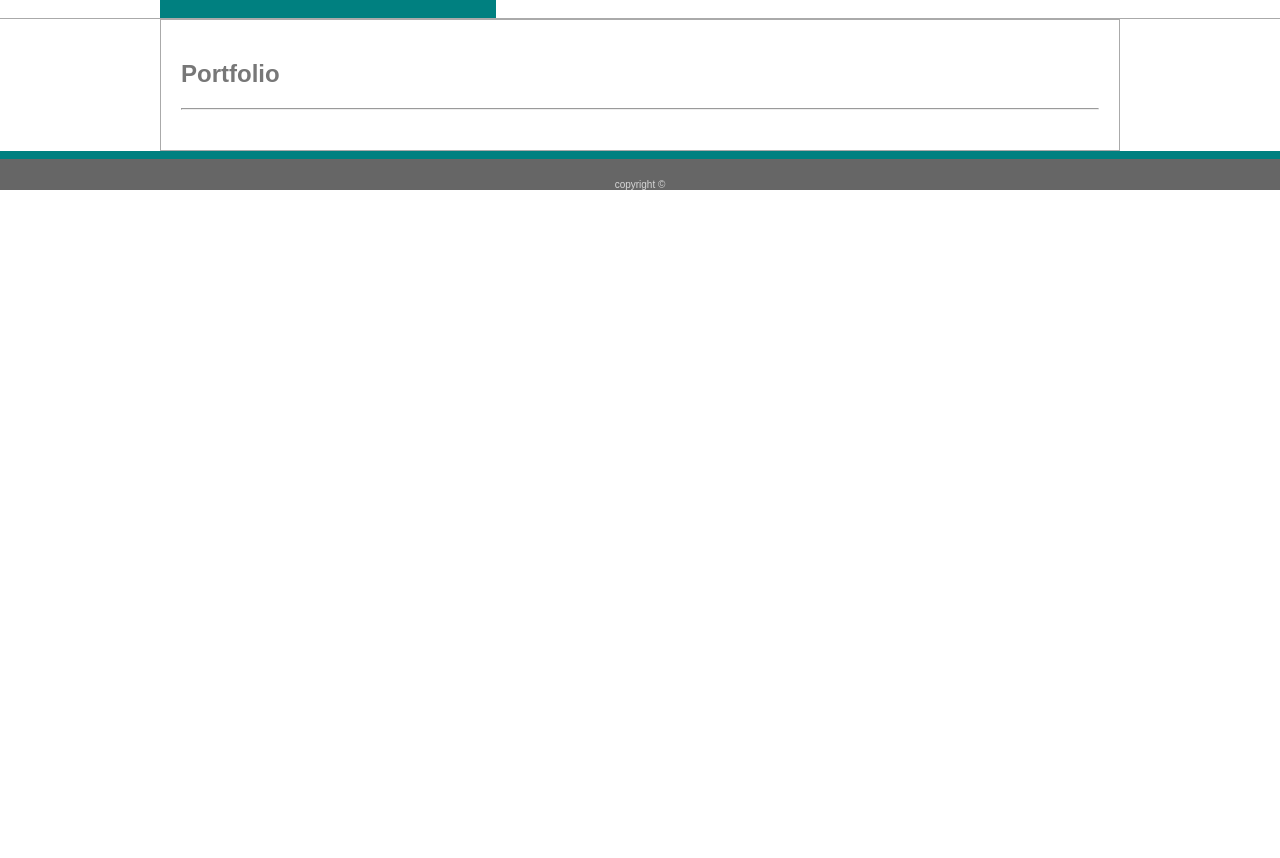
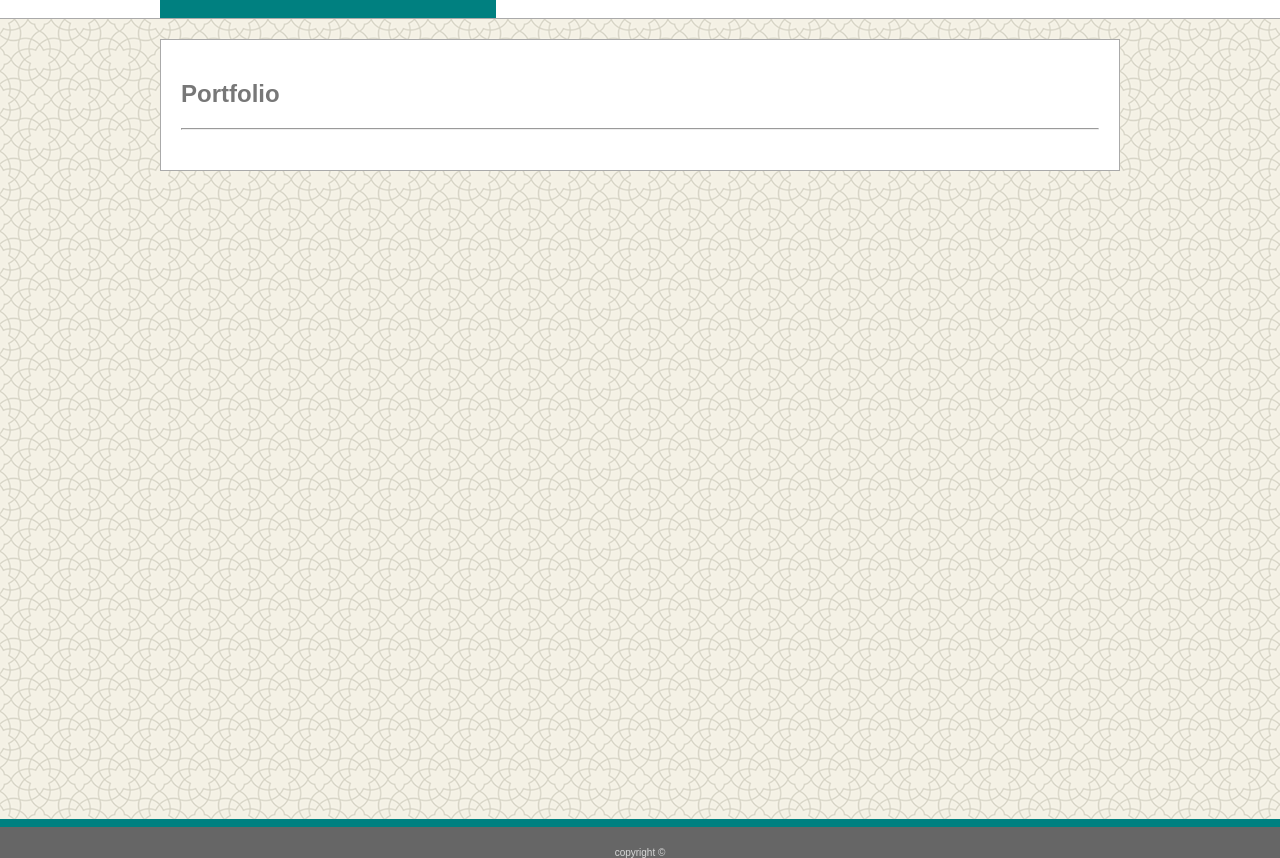
Before and after one commit to mopztopz/Basic-Portfolio, a plain HTML site: page portfolio.html in a window 1280 px wide. Shown: the part 65-923 px from the top of the page. Before the commit the page ends 800 px from the top, so only its background shows below. Drawn offline with Linux system fonts and the light colour scheme.

Commit message:
added id to CW

```diff
--- a/portfolio.html
+++ b/portfolio.html
@@ -27,7 +27,7 @@
             </nav>
         </div>
     </header>
-    <div class="Content_Wrapper">
+    <div id="Content_Wrapper">
         <div class="Content">
             <h2>Portfolio</h2>
             <hr>
```
